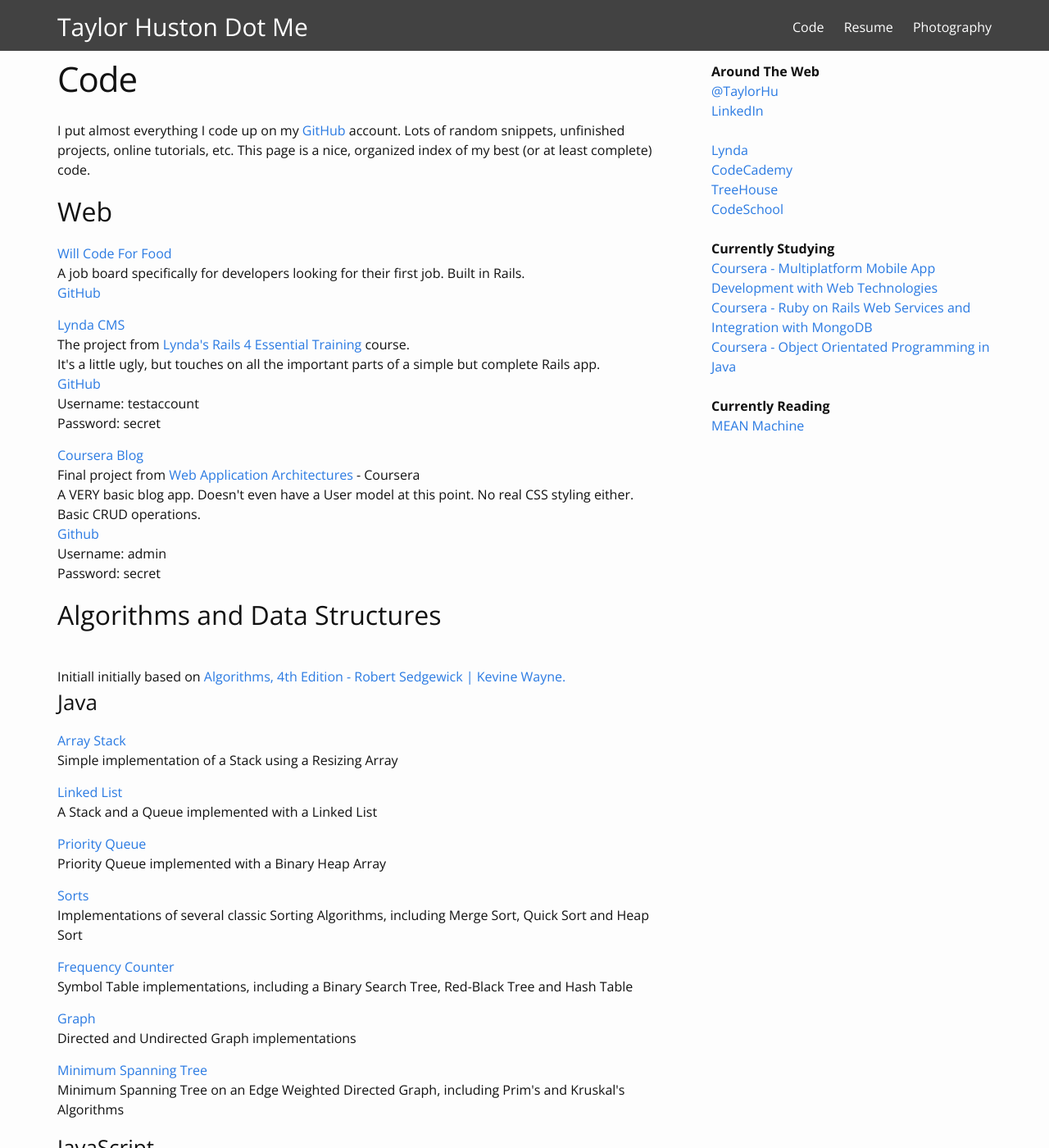
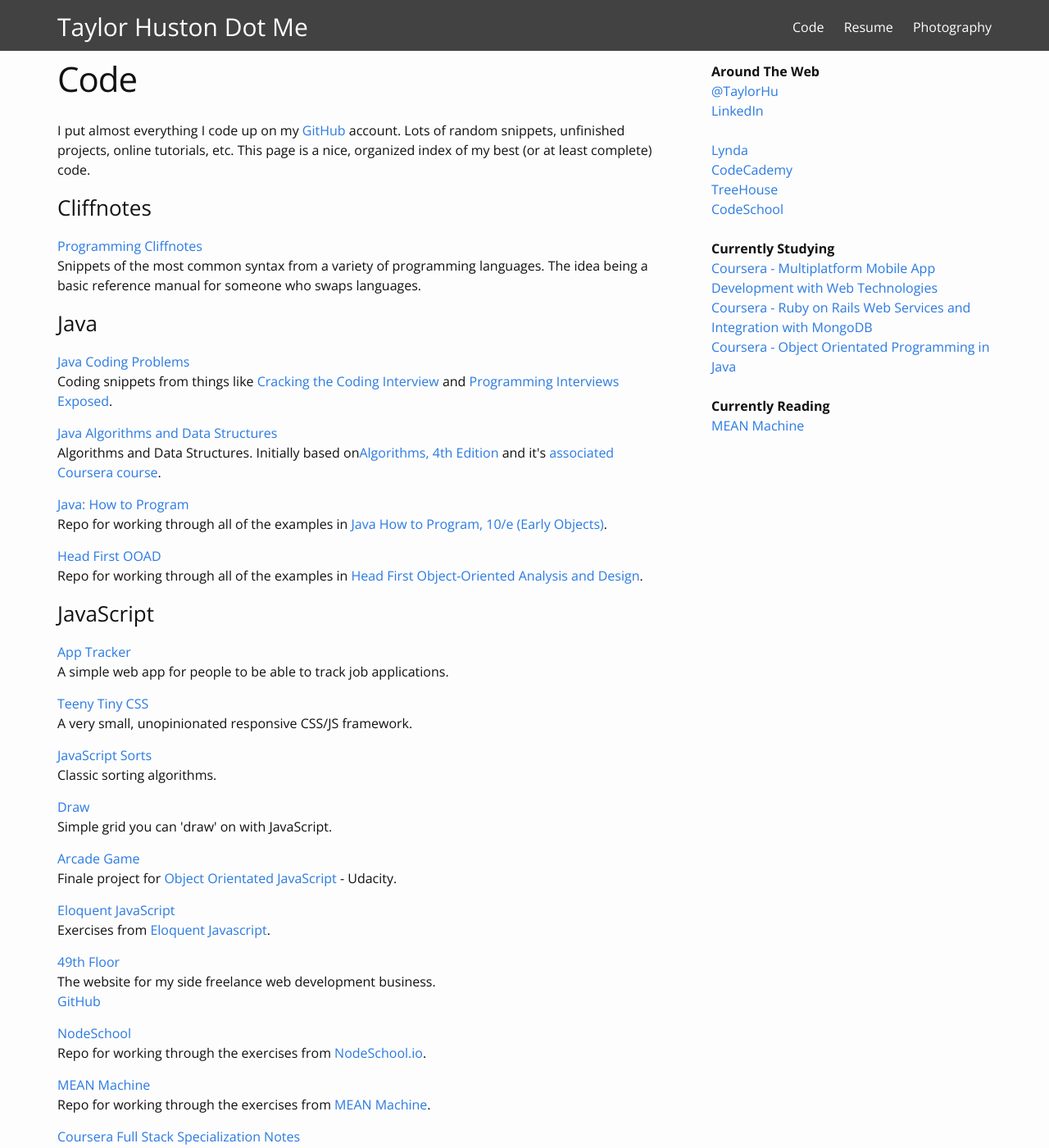
Before and after one commit to TaylorHuston/taylorhuston.github.io, a Jekyll site: the page built from code.html, in a window 1280 px wide and 1400 px high. Shown: the whole window at 82% size. Built offline with Jekyll 4.4.1, drawn with Linux system fonts in a browser that asks for light colours; some web fonts are replaced; some of the changed text lies outside the part shown.

Commit message:
Update Code page

```diff
--- a/code.html
+++ b/code.html
@@ -6,8 +6,73 @@
 
 <p>I put almost everything I code up on my <a href="https://github.com/TaylorHuston" target="_blank">GitHub</a> account. Lots of random snippets, unfinished projects, online tutorials, etc. This page is a nice, organized index of my best (or at least complete) code.</p>
 
-<h2>Web</h2>
+<h3>Cliffnotes</h3>
+<p><a href="https://github.com/TaylorHuston/ProgrammingCliffnotes" target="_blank">Programming Cliffnotes</a>
+  <br /> Snippets of the most common syntax from a variety of programming languages. The idea being a basic reference manual for someone who swaps languages.
+</p>
 
+<h3>Java</h3>
+<p><a href="https://github.com/TaylorHuston/Java_CodingProblems" target="_blank">Java Coding Problems</a>
+  <br />Coding snippets from things like <a href="http://www.amazon.com/Cracking-Coding-Interview-6th-Programming/dp/0984782850" target="_blank">Cracking the Coding Interview</a> and <a href="http://www.amazon.com/Programming-Interviews-Exposed-Secrets-Landing/dp/1118261364/" target="_blank">
+Programming Interviews Exposed</a>.
+</p>
+
+<p><a href="https://github.com/TaylorHuston/Java_AlgorithmsDS" target="_blank">Java Algorithms and Data Structures</a>
+  <br />Algorithms and Data Structures. Initially based on<a href="http://algs4.cs.princeton.edu/home/" target="_blank">Algorithms, 4th Edition</a> and it's <a href="https://www.coursera.org/course/algs4partI" target="_blank">associated Coursera course</a>.
+</p>
+
+<p><a href="https://github.com/TaylorHuston/Java_HTP" target="_blank">Java: How to Program</a>
+  <br />Repo for working through all of the examples in <a href="http://www.deitel.com/Books/Java/JavaHowtoProgram10eEarlyObjects/tabid/3656/Default.aspx" target="_blank">Java How to Program, 10/e (Early Objects)</a>.
+</p>
+
+<p><a href="https://github.com/TaylorHuston/Java_HTP" target="_blank">Head First OOAD</a>
+  <br />Repo for working through all of the examples in <a href="http://www.headfirstlabs.com/books/hfooad/" target="_blank">Head First Object-Oriented Analysis and Design</a>.
+</p>
+
+<h3>JavaScript</h3>
+<p><a href="https://github.com/TaylorHuston/MEAN_AppTracker" target="_blank">App Tracker</a>
+  <br />A simple web app for people to be able to track job applications.
+</p>
+
+<p><a href="https://github.com/TaylorHuston/teenytinyCSS" target="_blank">Teeny Tiny CSS</a>
+  <br />A very small, unopinionated responsive CSS/JS framework.
+</p>
+
+<p><a href="https://github.com/TaylorHuston/JS_Sorts" target="_blank">JavaScript Sorts</a>
+  <br />Classic sorting algorithms.
+</p>
+
+<p><a href="https://github.com/TaylorHuston/JS_Draw" target="_blank">Draw</a>
+  <br />Simple grid you can 'draw' on with JavaScript.
+</p>
+
+<p><a href="https://github.com/TaylorHuston/JS_ArcadeGame" target="_blank">Arcade Game</a>
+  <br />Finale project for <a href="https://www.udacity.com/course/object-oriented-javascript--ud015">Object Orientated JavaScript</a> - Udacity.
+</p>
+
+<p><a href="https://github.com/TaylorHuston/JS_EloquentJavaScript" target="_blank">Eloquent JavaScript</a>
+  <br />Exercises from <a href="https://www.udacity.com/course/object-oriented-javascript--ud015">Eloquent Javascript</a>.
+</p>
+
+<p><a href="http://49thfloor.com/" target="_blank">49th Floor</a>
+  <br />The website for my side freelance web development business.
+  <br /><a href="https://github.com/TaylorHuston/Site_49thFloor" target="_blank">GitHub</a>
+</p>
+
+<p><a href="https://github.com/TaylorHuston/NodeSchool" target="_blank">NodeSchool</a>
+  <br />Repo for working through the exercises from <a href="http://nodeschool.io/#workshopper-list" target="_blank">NodeSchool.io</a>.
+</p>
+
+<p><a href="https://github.com/TaylorHuston/MEAN_Machine" target="_blank">MEAN Machine</a>
+  <br />Repo for working through the exercises from <a href="https://leanpub.com/mean-machine" target="_blank">MEAN Machine</a>.
+</p>
+
+<p><a href="https://github.com/TaylorHuston/Coursera_FullStackNotes" target="_blank">Coursera Full Stack Specialization Notes</a>
+  <br />Notes and examples from the <a href="https://www.coursera.org/specializations/full-stack" target="_blank">Coursera Full Stack Web Developer Specialization</a>.
+</p>
+
+
+<h3>Ruby/Rails</h3>
 <p><a href="http://willcodeforfood.io/" target="_blank">Will Code For Food</a>
   <br /> A job board specifically for developers looking for their first job. Built in Rails.
   <br /> <a href="https://github.com/TaylorHuston/Rails_WillCodeForFood" target="_blank">GitHub</a>
@@ -22,139 +87,24 @@
 </p>
 
 <p><a href="https://github.com/TaylorHuston/Rails_CourseraBlog" target="_blank">Coursera Blog</a>
-  <br /> Final project from <a href="https://www.coursera.org/account/accomplishments/records/epU6AEUAmBcJNxdX" target="_blank">Web Application Architectures</a> - Coursera
+  <br /> Final project from <a href="https://www.coursera.org/account/accomplishments/records/epU6AEUAmBcJNxdX" target="_blank">Web Application Architectures</a> - Coursera.
   <br /> A VERY basic blog app. Doesn't even have a User model at this point. No real CSS styling either. Basic CRUD operations.
   <br /> <a href="https://github.com/TaylorHuston/Rails_CourseraBlog" target="_blank">Github</a>
   <br /> Username: admin
   <br /> Password: secret
 </p>
 
-
-<h2>Algorithms and Data Structures</h2>
-<br />Initiall initially based on
-<a href="http://algs4.cs.princeton.edu/home/" target="_blank">Algorithms, 4th Edition - Robert Sedgewick | Kevine Wayne.</a>
-<h3>Java</h3>
-<p><a href="https://github.com/TaylorHuston/Java_ArrayStack" target="_blank">Array Stack</a>
-  <br /> Simple implementation of a Stack using a Resizing Array</p>
-
-<p><a href="https://github.com/TaylorHuston/Java_LinkedList" target="_blank">Linked List</a>
-  <br /> A Stack and a Queue implemented with a Linked List</p>
-
-<p><a href="https://github.com/TaylorHuston/Java_PriorityQueueHeap" target="_blank">Priority Queue</a>
-  <br /> Priority Queue implemented with a Binary Heap Array</p>
-
-<p><a href="https://github.com/TaylorHuston/Java_Sorts" target="_blank">Sorts</a>
-  <br /> Implementations of several classic Sorting Algorithms, including Merge Sort, Quick Sort and Heap Sort</p>
-
-<p><a href="https://github.com/TaylorHuston/Java_FrequencyCounter" target="_blank">Frequency Counter</a>
-  <br /> Symbol Table implementations, including a Binary Search Tree, Red-Black Tree and Hash Table</p>
-
-<p><a href="https://github.com/TaylorHuston/Java_Graph" target="_blank">Graph</a>
-  <br /> Directed and Undirected Graph implementations</p>
-
-<p><a href="https://github.com/TaylorHuston/Java_MinimumSpanningTree" target="_blank">Minimum Spanning Tree</a>
-  <br /> Minimum Spanning Tree on an Edge Weighted Directed Graph, including Prim's and Kruskal's Algorithms</p>
-
-<h3>JavaScript</h3>
-<p><a href="https://github.com/TaylorHuston/JS_Sorts" target="_blank">Sorts</a>
-  <br />Classic sorting algorithms, re-implemented in JavaScript</p>
-
-
-<h2>Languages</h2>
-<h3>Cliffnotes</h3>
-<p><a href="https://github.com/TaylorHuston/ProgrammingCliffnotes" target="_blank">Programming Cliffnotes</a>
-  <br /> Snippets of the most common syntax from a variety of programming languages. The idea being as a basic reference manual for someone who swaps languages.</p>
-
-<h3>Java</h3>
-<strong><a href="http://www.amazon.com/Java-Program-Early-Objects-Edition/dp/0133807800" target="_blank">Java How To Program, 10/e, Early Objects</a></strong>
-<br />
-
-<em>Chapter 3</em>
-
-<p><a href="https://github.com/TaylorHuston/Java_AccountTest" target="_blank">Account Test</a>
-  <br /> Very basic program to demonstrate accessing fields in a class</p>
-
-<em>Chapter 4</em>
-
-<p><a href="https://github.com/TaylorHuston/Java_ClassAverage" target="_blank">Class Average</a>
-  <br /> Calculates the average of several inputs with a while loop</p>
-
-<p><a href="https://github.com/TaylorHuston/Java_Increment" target="_blank">Incerement</a>
-  <br /> Simple program to demonstrate the difference between pre and post increment/decrement operators</p>
-
-<p><a href="https://github.com/TaylorHuston/Java_Student" target="_blank">Student</a>
-  <br /> Basic Student Class. Used to demonstrate if/else statements</p>
-
-<p><a href="https://github.com/TaylorHuston/Java_DrawPanel" target="_blank">Draw Panel</a>
-  <br /> Simple program to draw some lines</p>
-
-<em>Chapter 5</em>
-
-<p><a href="https://github.com/TaylorHuston/Java_AutoPolicy" target="_blank">Auto Policy</a>
-  <br /> Program that returns whether an auto policy is in a no-fault state, demonstrates strings in a switch</p>
-
-<p><a href="https://github.com/TaylorHuston/Java_Interest" target="_blank">Interest</a>
-  <br /> Calculates compound interest using a for loop</p>
-
-<p><a href="https://github.com/TaylorHuston/Java_LetterGrades" target="_blank">Letter Grades</a>
-  <br /> Determines a letter grade using a switch statement</p>
-
-<p><a href="https://github.com/TaylorHuston/Java_Shapes" target="_blank">Shapes</a>
-  <br /> Simple shape drawing program</p>
-
-<em>Chapter 6</em>
-
-<p><a href="https://github.com/TaylorHuston/Java_Craps" target="_blank">Craps</a>
-  <br /> Simulation of a game of Craps, used to demonstrate random values and enums</p>
-
-<p><a href="https://github.com/TaylorHuston/Java_Overload" target="_blank">Overload</a>
-  <br /> Squares two ints or two doubles, used to demonstrate Method Overloading</p>
-
-<em>Chapter 7</em>
-
-<p><a href="https://github.com/TaylorHuston/Java_ArrayList" target="_blank">Array List</a>
-  <br /> Generic ArrayList collection demonstration</p>
-
-<p><a href="https://github.com/TaylorHuston/Java_GradeBook" target="_blank">GradeBook</a>
-  <br />GradeBook class, used to demonstrate two-dimensional arrays</p>
-
-<em>Chapter 8</em>
-
-<p><a href="https://github.com/TaylorHuston/Java_BigDecimalInterest" target="_blank">Big Decimal Interest</a>
-  <br /> Simple program to calculate compound interest using BigDecimal</p>
-
-<p><a href="https://github.com/TaylorHuston/Java_Books" target="_blank">Books</a>
-  <br /> Simple program to demonstrate enums</p>
-
-<p><a href="https://github.com/TaylorHuston/Java_Time" target="_blank">Time</a>
-  <br /> Simple program to demonstrate Try and Catch blocks</p>
-
-<em>Chapter 10</em>
-
-<p><a href="https://github.com/TaylorHuston/Java_Employees" target="_blank">Employees</a>
-  <br /> Employees project, used to demonstrate inheritance</p>
-
-<h3>JavaScript</h3>
-<p><a href="https://github.com/TaylorHuston/JS_Draw" target="_blank">Draw</a>
-  <br />Simple grid you can 'draw' on with JavaScript</p>
-
-<p><a href="https://github.com/TaylorHuston/JS_ArcadeGame" target="_blank">Arcade Game</a>
-  <br /> Finale project for <a href="https://www.udacity.com/course/object-oriented-javascript--ud015">Object Orientated JavaScript</a> - Udacity</p>
-
-<p><a href="https://github.com/TaylorHuston/JS_EloquentJavaScript" target="_blank">Eloquent JavaScript</a>
-  <br /> Exercises from <a href="https://www.udacity.com/course/object-oriented-javascript--ud015">Eloquent Javascript</a></p>
-
-
-<h3>Ruby</h3>
 <p><a href="https://github.com/TaylorHuston/Ruby_RestaurantFinder" target="_blank">Restaurant Finder</a>
-  <br />Final project from Lynda's <a href="http://www.lynda.com/Ruby-tutorials/essential-training/47905-2.html" target="_blank">Ruby Essentials</a> Course</p>
+  <br />Final project from Lynda's <a href="http://www.lynda.com/Ruby-tutorials/essential-training/47905-2.html" target="_blank">Ruby Essentials</a> Course.
+</p>
 
 <p><a href="https://github.com/TaylorHuston/Ruby_Koans" target="_blank">Ruby Koans</a>
-  <br />My progress through <a href="http://rubykoans.com/" target="_blank">Ruby Koans</a>
+  <br />My progress through <a href="http://rubykoans.com/" target="_blank">Ruby Koans</a>.
 </p>
 
 <p><a href="https://github.com/TaylorHuston/Ruby_TestFirst" target="_blank">Test First Ruby</a>
   <br /> From <a href="http://testfirst.org/learn_ruby" target="_blank">TestFirst.org's Ruby exercises</a></p>
 
 <p><a href="https://github.com/TaylorHuston/Ruby_LibrarySim" target="_blank">Library Sim</a>
-  <br /> Simple Library simulator, from a code challenge</p>
+  <br /> Simple Library simulator, from a code challenge.
+</p>
```
